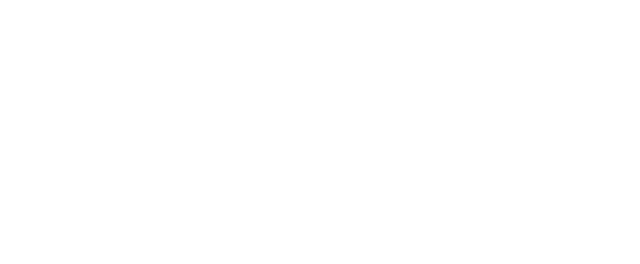
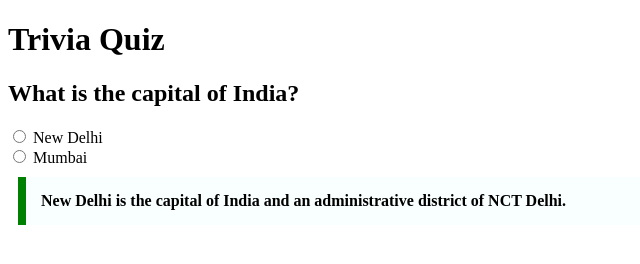
Before and after one commit to acciojob/trivia-vishalpawar132, a website: page main.html in a window 1280 px wide. Shown: the whole page, without its empty margins (0-640 px from the left). Drawn offline with Linux system fonts and the light colour scheme.

Commit message:
created a submission

```diff
--- a/main.html
+++ b/main.html
@@ -7,6 +7,17 @@
 </head>
 
 <body>
+	<h1>Trivia Quiz</h1>
+	<h2>What is the capital of India?</h2>
+	<input type="radio" id="new_delhi" name="new_delhi" value="new_delhi">
+	<label for="new_delhi">New Delhi</label><br>
+	<input type="radio" id="mumbai" name="mumbai" value="mumbai">
+	<label for="mumbai">Mumbai</label><br>
+
+  <blockquote class="q1" cite="https://en.wikipedia.org/wiki/New_Delhi">
+    New Delhi is the capital of India and an administrative district of NCT Delhi.
+  </blockquote>
+
 	<!-- the entire body must be written by student -->
     <script type="text/javascript" src="./script.js">
 </script>
--- a/styles.css
+++ b/styles.css
@@ -1,2 +1,8 @@
-
-/* Your CSS Code here. */
+blockquote {
+      max-width: 600px;
+      margin: 10px;
+      padding: 15px;
+      border-left: 8px solid green;
+      background-color: #f8fffe;
+      font-weight: bold;
+    }
```
